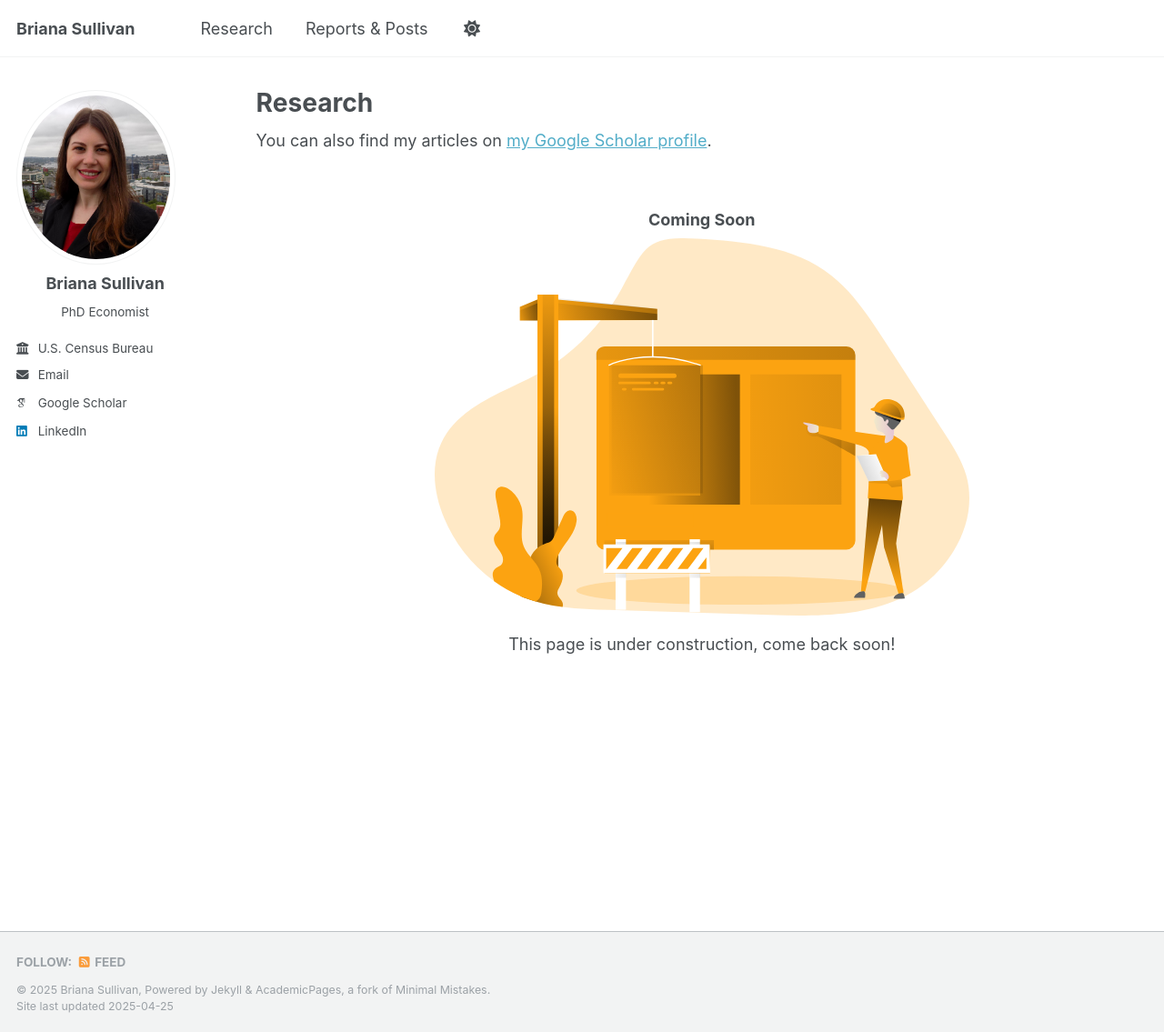
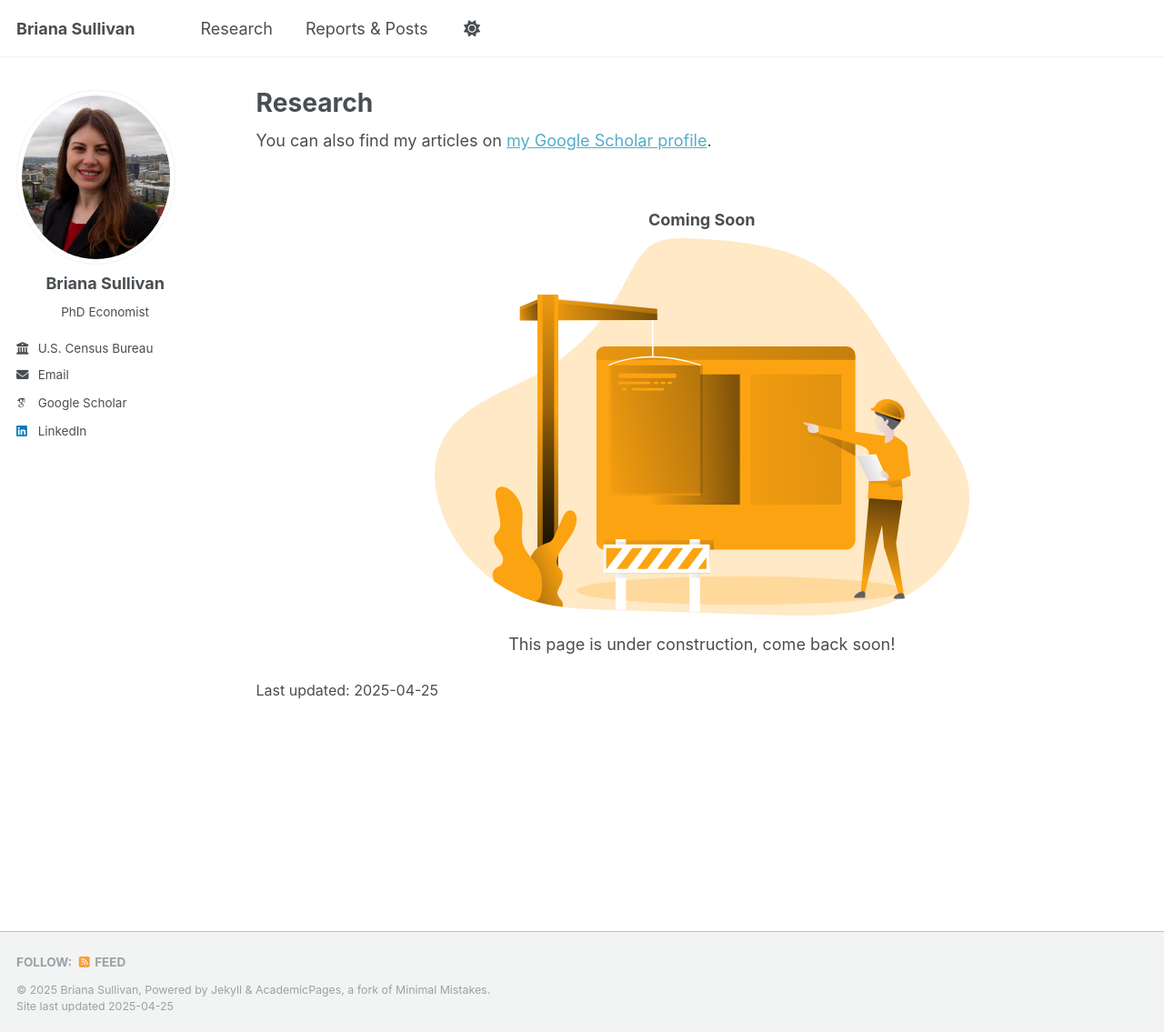
Before and after one commit to bdsullivan-econ/bdsullivan-econ.github.io, a Jekyll site: the page built from _pages/research.html, in a window 1280 px wide and 1135 px high. Shown: the whole window at 91% size. Built offline with Jekyll 4.4.1, drawn with Linux system fonts in a browser that asks for light colours; some web fonts are replaced.

Commit message:
Update research.html

```diff
--- a/_pages/research.html
+++ b/_pages/research.html
@@ -3,6 +3,7 @@ layout: archive
 title: "Research"
 permalink: /research/
 author_profile: true
+last_modified_at:   2025-04-25
 ---
 
 {% if site.author.googlescholar %}
@@ -29,4 +30,7 @@ author_profile: true
       <!--Centered Image End-->
       <p>This page is under construction, come back soon!</p>
    </body>
+  <footer>
+	  <font size="3">Last updated: {{ page.last_modified_at | date: date_format }}</font>
+  </footer>
 </html>
```
